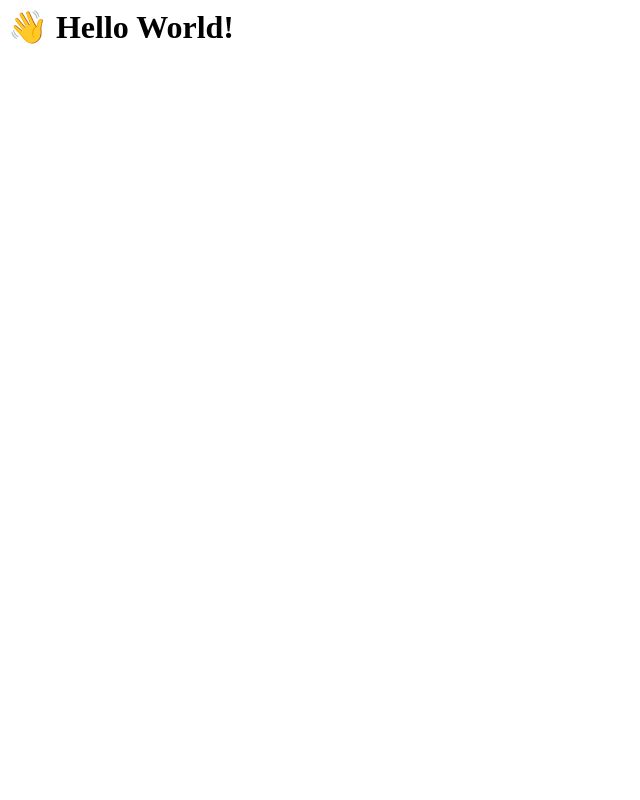
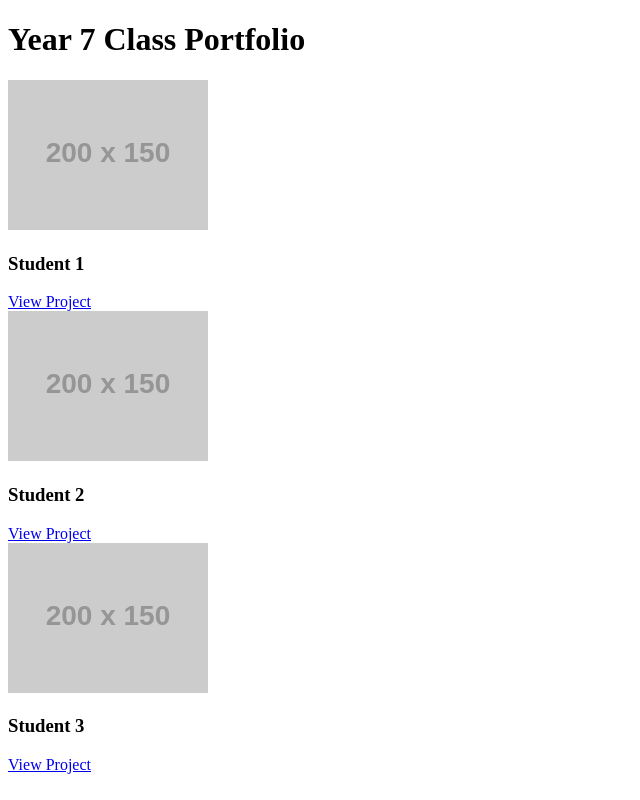
Before and after one commit to kazi-hassan-aics/7S-2025, a plain HTML site: page index.html in a window 1280 px wide. Shown: the whole page, without its empty margins (0-640 px from the left). Drawn offline with Linux system fonts and the light colour scheme; placeholder pictures from the web are drawn by us.

Commit message:
Add files via upload

```diff
--- a/index.html
+++ b/index.html
@@ -1 +1,40 @@
-<h1>👋 Hello World!</h1>
+<!DOCTYPE html>
+<html lang="en">
+<head>
+  <meta charset="UTF-8">
+  <meta name="viewport" content="width=device-width, initial-scale=1.0">
+  <title>Year 7 Class Portfolio</title>
+
+</head>
+<body>
+  <h1>Year 7 Class Portfolio</h1>
+  <div class="container">
+    <!-- Student 1 -->
+    <div class="project-card">
+      <img src="https://via.placeholder.com/200x150" alt="Project Placeholder">
+      <h3>Student 1</h3>
+      <a href="#">View Project</a>
+    </div>
+
+    <!-- Student 2 -->
+    <div class="project-card">
+      <img src="https://via.placeholder.com/200x150" alt="Project Placeholder">
+      <h3>Student 2</h3>
+      <a href="#">View Project</a>
+    </div>
+
+    <!-- Add more students below -->
+    <!-- Repeat the structure for all 25 students -->
+    <!-- Example for Student 3 -->
+    <div class="project-card">
+      <img src="https://via.placeholder.com/200x150" alt="Project Placeholder">
+      <h3>Student 3</h3>
+      <a href="#">View Project</a>
+    </div>
+
+    <!-- Continue up to Student 25 -->
+    <!-- ... -->
+
+  </div>
+</body>
+</html>
--- a/style.css
+++ b/style.css
@@ -1,6 +1,65 @@
-body {
-  font-family: system-ui;
-  background: #f06d06;
-  color: white;
-  text-align: center;
-}
+
+    /* General Styles */
+    body {
+      font-family: Arial, sans-serif;
+      background-color: #f4f4f4;
+      margin: 0;
+      padding: 0;
+      color: #333;
+    }
+
+    h1 {
+      text-align: center;
+      margin: 20px 0;
+      color: #2c3e50;
+    }
+
+    .container {
+      display: flex;
+      flex-wrap: wrap;
+      justify-content: center;
+      gap: 20px;
+      padding: 20px;
+    }
+
+    .project-card {
+      background-color: #fff;
+      border-radius: 10px;
+      box-shadow: 0 4px 8px rgba(0, 0, 0, 0.1);
+      width: 200px;
+      text-align: center;
+      padding: 15px;
+      transition: transform 0.3s ease;
+    }
+
+    .project-card:hover {
+      transform: translateY(-10px);
+    }
+
+    .project-card img {
+      width: 100%;
+      height: 150px;
+      object-fit: cover;
+      border-radius: 10px;
+    }
+
+    .project-card h3 {
+      margin: 10px 0;
+      font-size: 18px;
+      color: #2c3e50;
+    }
+
+    .project-card a {
+      text-decoration: none;
+      background-color: #3498db;
+      color: white;
+      padding: 8px 16px;
+      border-radius: 5px;
+      display: inline-block;
+      margin-top: 10px;
+      font-size: 14px;
+    }
+
+    .project-card a:hover {
+      background-color: #2980b9;
+    }
```
